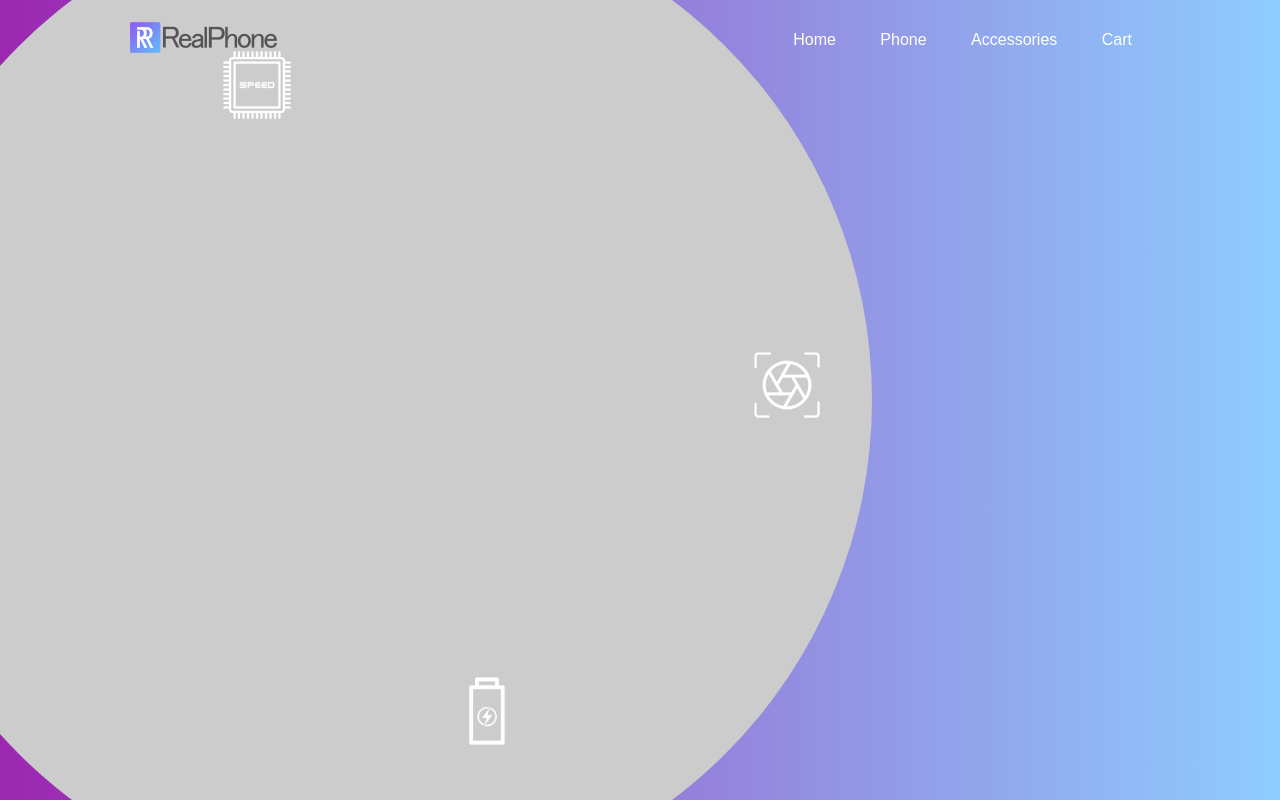
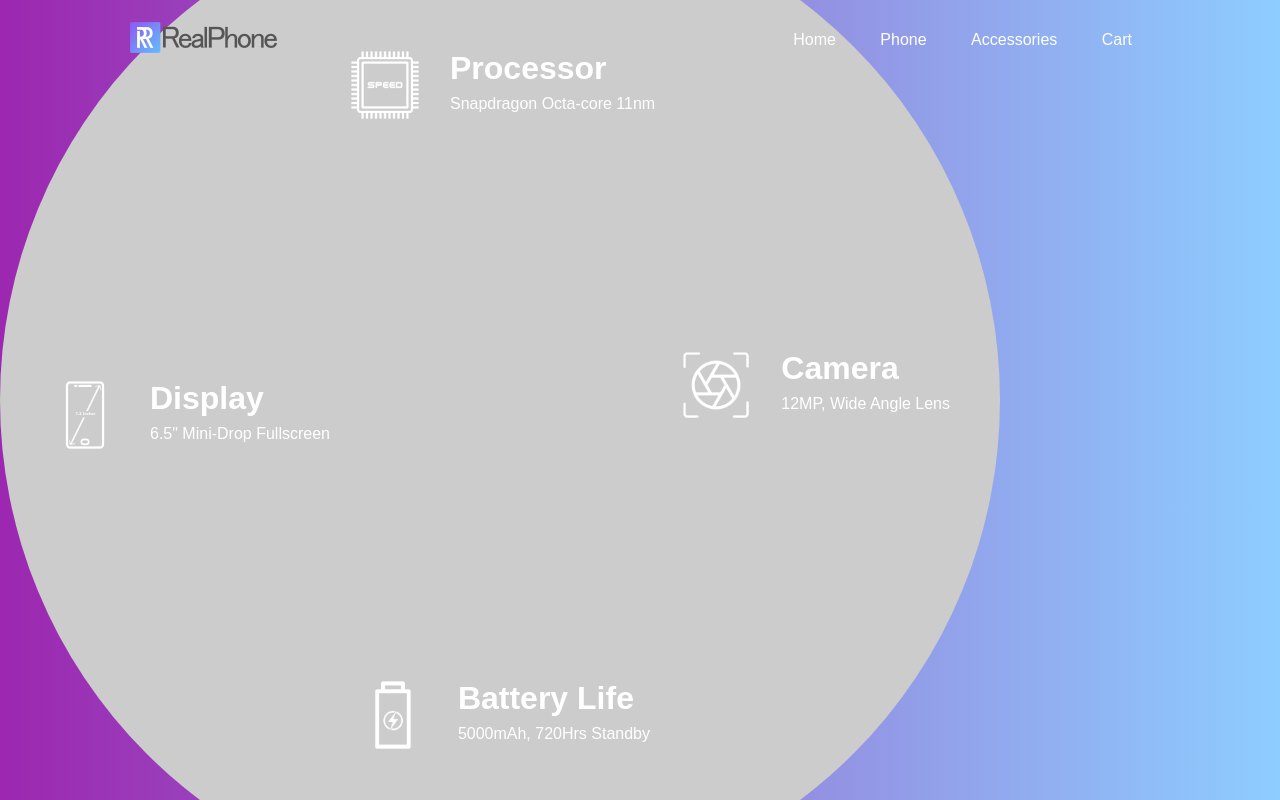
Before and after one commit to salinpaul94/HTML-CSS-JS-04-RealPhone_WebPage, a plain HTML site: page index.html in a window 1280 px wide. Drawn offline with Linux system fonts and the light colour scheme.

Commit message:
adding feature details and positioning the text

```diff
--- a/index.html
+++ b/index.html
@@ -27,15 +27,31 @@
             <div id="circle">
                 <div class="feature one">
                     <img src="images/camera.png">
+                    <div>
+                        <h1>Camera</h1>
+                        <p>12MP, Wide Angle Lens</p>
+                    </div>
                 </div>
                 <div class="feature two">
                     <img src="images/processor.png">
+                    <div>
+                        <h1>Processor</h1>
+                        <p>Snapdragon Octa-core 11nm</p>
+                    </div>
                 </div>
                 <div class="feature three">
                     <img src="images/display.png">
+                    <div>
+                        <h1>Display</h1>
+                        <p>6.5" Mini-Drop Fullscreen</p>
+                    </div>
                 </div>
                 <div class="feature four">
                     <img src="images/battery.png">
+                    <div>
+                        <h1>Battery Life</h1>
+                        <p>5000mAh, 720Hrs Standby</p>
+                    </div>
                 </div>
             </div>
         </div>
--- a/style.css
+++ b/style.css
@@ -50,7 +50,7 @@ nav {
     height: 1000px;
     position: absolute;
     top: 50%;
-    left: -10%;
+    left: 0;
     transform: translateY(-50%);
 }
 
@@ -70,6 +70,15 @@ nav {
 
 .feature {
     position: absolute;
+    display: flex;
+    color: #fff;
+}
+
+.feature div {
+    margin-left: 30px;
+}
+.feature div p {
+    margin-top: 8px;
 }
 
 .one {
```
